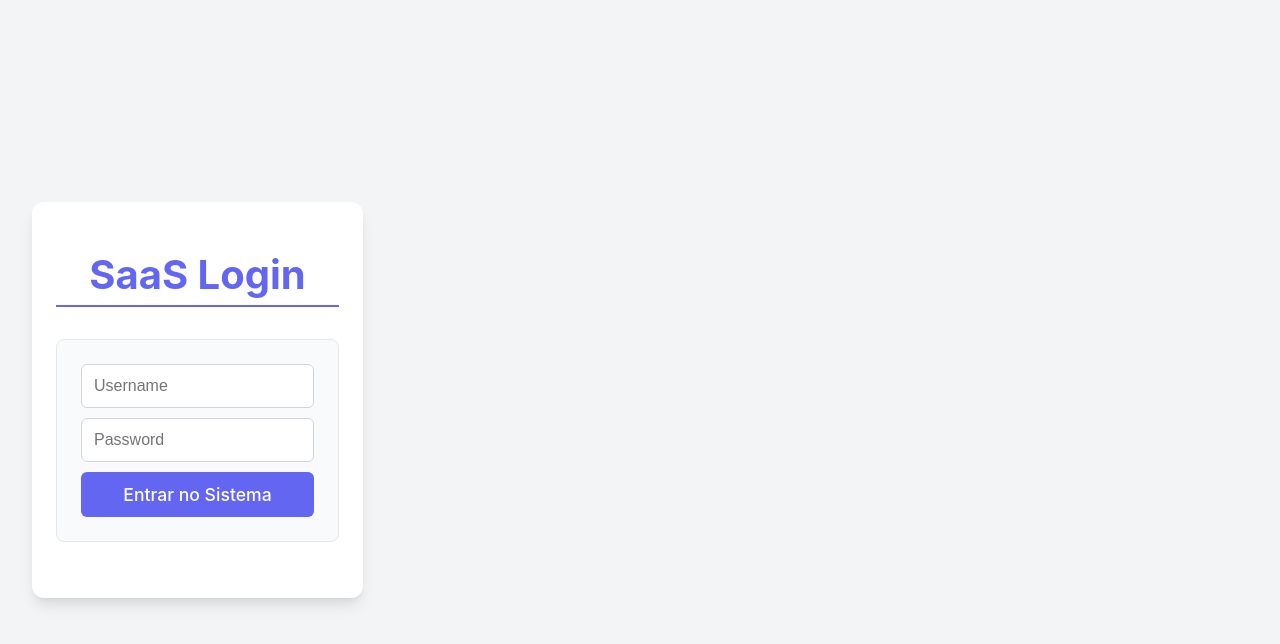
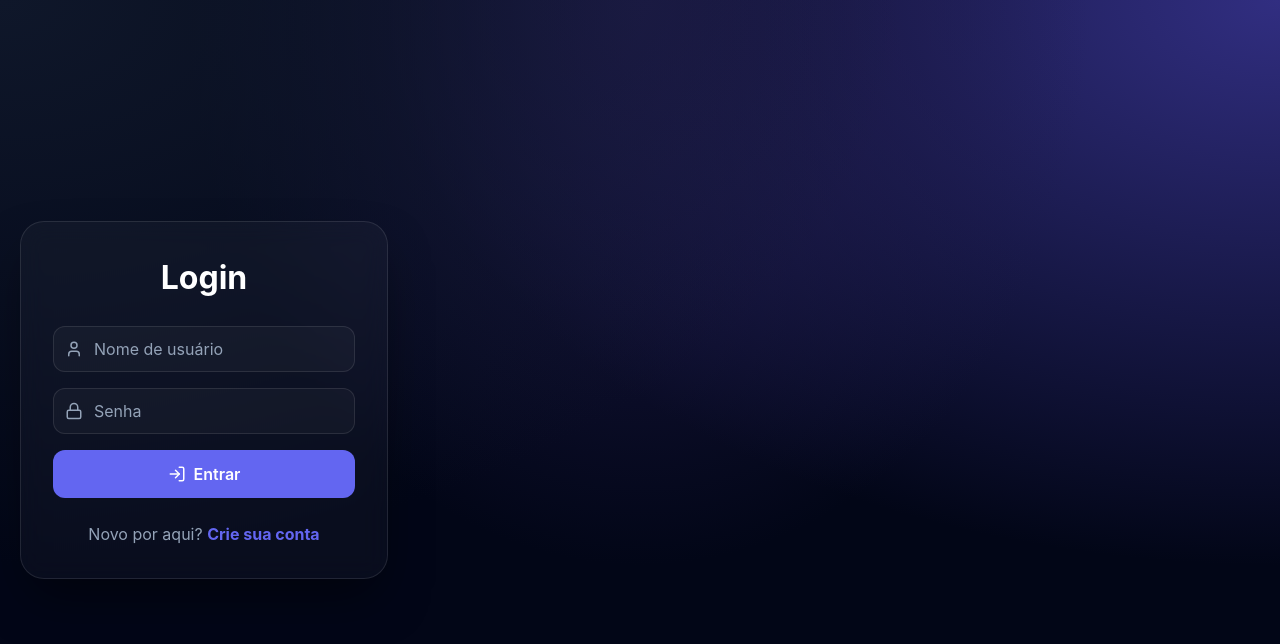
Before and after one commit to gabrielluisnunes/Java-Task-Manager-API, a React (Vite) app in the folder frontend-react/: page / in a window 1280 px wide. Shown: the top 644 px of the page. Built offline with nearby package versions, Linux system fonts and the light colour scheme.

Commit message:
feat: setup App orchestrator with ThemeProvider, GlobalStyles and Auth navigation

```diff
--- a/frontend-react/src/App.tsx
+++ b/frontend-react/src/App.tsx
@@ -1,137 +1,49 @@
-import { useState, useEffect, type FormEvent } from 'react';
-import axios from 'axios';
-import { type Task } from './types';
-import './App.css';
+import { useState, useEffect } from 'react';
+import { ThemeProvider } from 'styled-components';
+import { theme } from './styles/theme';
+import { GlobalStyles } from './styles/GlobalStyles';
+import { LoginPage } from './pages/Login';
+import { RegisterPage } from './pages/Register';
 
-const API_BASE = 'http://localhost:8080/api';
+
+const DashboardPlaceholder = () => (
+  <div style={{ padding: '40px', textAlign: 'center' }}>
+    <h1 style={{ color: 'white' }}>🚀 Bem-vindo ao Dashboard do seu SaaS!</h1>
+    <button
+      onClick={() => { localStorage.removeItem('token'); window.location.reload(); }}
+      style={{ marginTop: '20px', color: '#ef4444', cursor: 'pointer', background: 'none', border: '1px solid #ef4444', padding: '10px', borderRadius: '8px' }}
+    >
+      Sair do Sistema
+    </button>
+  </div>
+);
 
 function App() {
-  // --- Estados de Autenticação ---
   const [token, setToken] = useState<string | null>(localStorage.getItem('token'));
-  const [credentials, setCredentials] = useState({ username: '', password: '' });
+  const [currentScreen, setCurrentScreen] = useState<'login' | 'register'>('login');
 
-  // --- Estados de Tarefas ---
-  const [tasks, setTasks] = useState<Task[]>([]);
-  const [loading, setLoading] = useState(false);
-  const [error, setError] = useState<string | null>(null);
-  const [newTaskTitle, setNewTaskTitle] = useState('');
+  // Verifica se o usuário está logado
+  useEffect(() => {
+    const savedToken = localStorage.getItem('token');
+    if (savedToken) setToken(savedToken);
+  }, []);
 
-  // Configuração de Header com JWT
-  const getAuthHeader = () => ({
-    headers: { Authorization: `Bearer ${token}` }
-  });
+  return (
+    <ThemeProvider theme={theme}>
+      {}
+      <GlobalStyles />
 
-  // --- Lógica de Login ---
-  const handleLogin = async (e: FormEvent) => {
-    e.preventDefault();
-    try {
-      const res = await axios.post(`${API_BASE}/auth/login`, credentials);
-      const jwt = res.data.token;
-      setToken(jwt);
-      localStorage.setItem('token', jwt); // Salva para não perder no refresh
-      setError(null);
-    } catch (err) {
-      setError("❌ Usuário ou senha inválidos.");
-    }
-  };
+      {!token ? (
+        currentScreen === 'login' ? (
+          <LoginPage onSwitch={() => setCurrentScreen('register')} />
+        ) : (
+          <RegisterPage onSwitch={() => setCurrentScreen('login')} />
+        )
+      ) : (
 
-  const handleLogout = () => {
-    setToken(null);
-    localStorage.removeItem('token');
-    setTasks([]);
-  };
-
-  // --- Lógica de Tarefas (Protegidas) ---
-  const fetchTasks = async () => {
-    if (!token) return;
-    try {
-      setLoading(true);
-      const res = await axios.get<Task[]>(`${API_BASE}/tasks`, getAuthHeader());
-      setTasks(res.data);
-    } catch (err) {
-      setError("🛑 Erro ao carregar tarefas. Sessão expirada?");
-      if (axios.isAxiosError(err) && err.response?.status === 401) handleLogout();
-    } finally {
-      setLoading(false);
-    }
-  };
-
-  useEffect(() => {
-    if (token) fetchTasks();
-  }, [token]);
-
-  const handleCreateTask = async (e: FormEvent) => {
-    e.preventDefault();
-    if (!newTaskTitle.trim()) return;
-
-    try {
-      const res = await axios.post<Task>(`${API_BASE}/tasks`,
-        { title: newTaskTitle, completed: false },
-        getAuthHeader()
-      );
-      setTasks([...tasks, res.data]);
-      setNewTaskTitle('');
-    } catch (err) {
-      setError("❌ Falha ao criar tarefa.");
-    }
-  };
-
-  // --- Renderização Condicional ---
-
-  // 1. TELA DE LOGIN
-  if (!token) {
-    return (
-      <div className="container login-box">
-        <h1>SaaS Login</h1>
-        {error && <p className="error">{error}</p>}
-        <form onSubmit={handleLogin} className="task-form">
-          <input
-            type="text"
-            placeholder="Username"
-            onChange={e => setCredentials({...credentials, username: e.target.value})}
-          />
-          <input
-            type="password"
-            placeholder="Password"
-            onChange={e => setCredentials({...credentials, password: e.target.value})}
-          />
-          <button type="submit">Entrar no Sistema</button>
-        </form>
-      </div>
-    );
-  }
-
-  // 2. TELA DO GERENCIADOR (DASHBOARD)
-  return (
-    <div className="container">
-      <header style={{ display: 'flex', justifyContent: 'space-between' }}>
-        <h1>Minhas Tarefas</h1>
-        <button className="btn-delete" onClick={handleLogout}>Sair</button>
-      </header>
-
-      {error && <p className="error">{error}</p>}
-
-      <form className="task-form" onSubmit={handleCreateTask}>
-        <input
-          type="text"
-          placeholder="O que precisa ser feito?"
-          value={newTaskTitle}
-          onChange={(e) => setNewTaskTitle(e.target.value)}
-        />
-        <button type="submit">Adicionar</button>
-      </form>
-
-      {loading ? <p>Carregando...</p> : (
-        <ul className="task-list">
-          {tasks.map(task => (
-            <li key={task.id} className={task.completed ? 'completed' : ''}>
-              <span>{task.title}</span>
-              {/* Adicione aqui os botões de delete/toggle que você já tinha */}
-            </li>
-          ))}
-        </ul>
+        <DashboardPlaceholder />
       )}
-    </div>
+    </ThemeProvider>
   );
 }
 
--- /dev/null
+++ b/frontend-react/src/styles/GlobalStyles.ts
@@ -0,0 +1,24 @@
+import { createGlobalStyle } from 'styled-components';
+
+export const GlobalStyles = createGlobalStyle`
+  * {
+    margin: 0;
+    padding: 0;
+    box-sizing: border-box;
+  }
+
+  body {
+    background: ${props => props.theme.colors.background};
+    background-image: radial-gradient(at 0% 0%, #0f172a 0, transparent 50%),
+                      radial-gradient(at 50% 0%, #1e1b4b 0, transparent 50%),
+                      radial-gradient(at 100% 0%, #312e81 0, transparent 50%);
+    color: ${props => props.theme.colors.text};
+    font-family: 'Inter', sans-serif;
+    -webkit-font-smoothing: antialiased;
+    min-height: 100vh;
+  }
+
+  button, input {
+    font-family: inherit;
+  }
+`;
```
